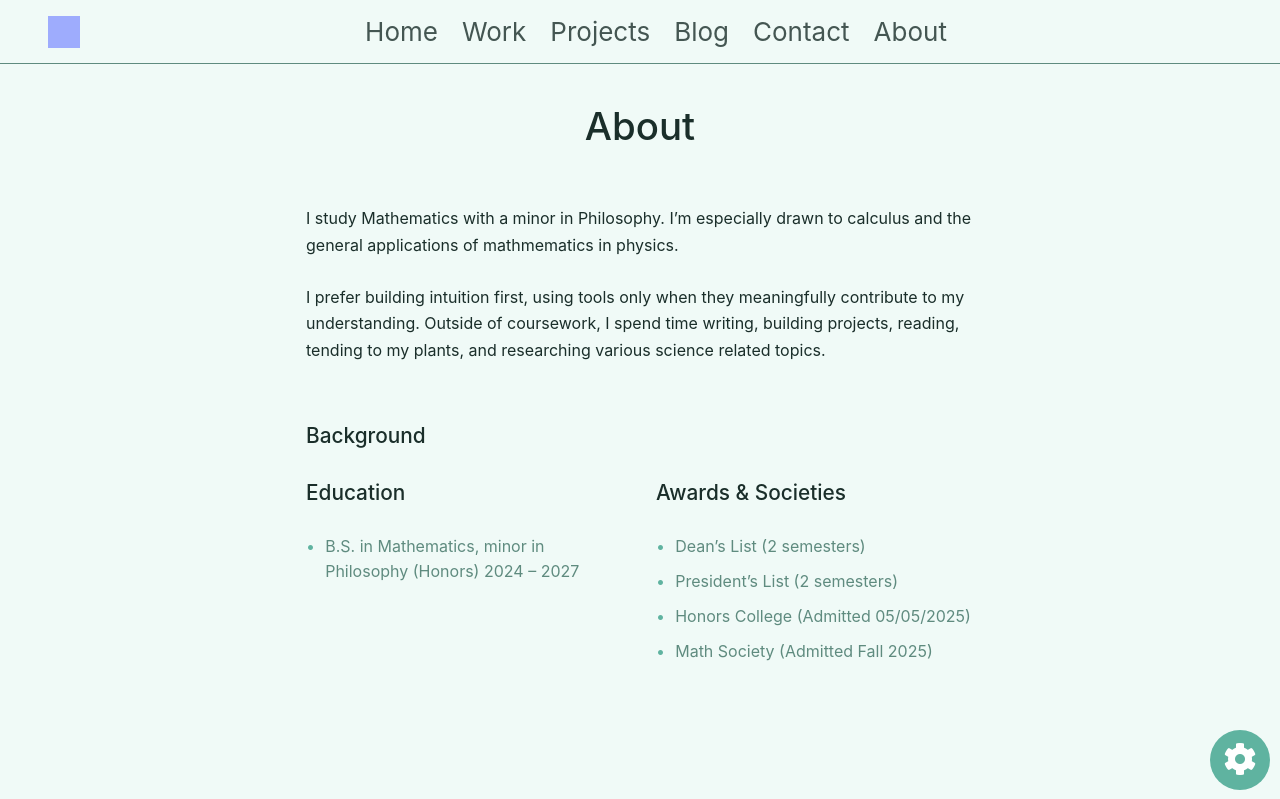
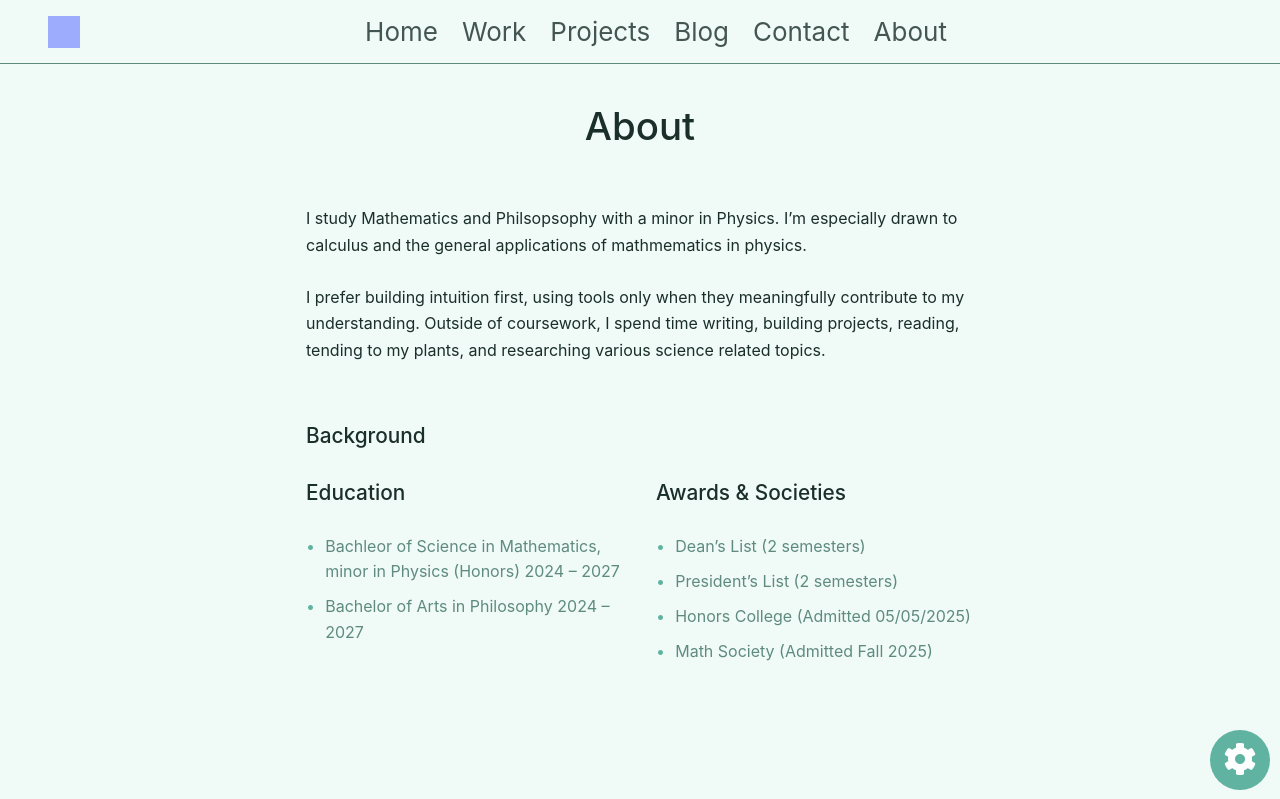
Before and after one commit to CinnamonExpresso/developer-portfolio, a React (Vite) app: page /about in a window 1280 px wide. Shown: the top 799 px of the page. Built offline with nearby package versions, Linux system fonts and the light colour scheme; grey boxes are pictures that could not be loaded.

Commit message:
changed some stuff

```diff
--- a/src/pages/aboutPage.tsx
+++ b/src/pages/aboutPage.tsx
@@ -18,7 +18,7 @@ export default function AboutPage() {
       <section className="about-content">
         <div className="about-intro">
           <p>
-            I study Mathematics with a minor in Philosophy. I’m especially drawn to calculus
+            I study Mathematics and Philsopsophy with a minor in Physics. I’m especially drawn to calculus
             and the general applications of mathmematics in physics.
           </p>
 
@@ -36,7 +36,8 @@ export default function AboutPage() {
             <SmallLst
               title="Education"
               lst={[
-                "B.S. in Mathematics, minor in Philosophy (Honors) 2024 – 2027"
+                "Bachleor of Science in Mathematics, minor in Physics (Honors) 2024 – 2027",
+                "Bachelor of Arts in Philosophy 2024 – 2027"
               ]}
             />
             <SmallLst
--- a/src/pages/homePage.tsx
+++ b/src/pages/homePage.tsx
@@ -13,7 +13,7 @@ export default function HomePage() {
         {/* Intro */}
         <section className="content home-intro">
           <p>
-            I study Mathematics. My academic interests
+            I study Mathematics, Physics, and Philosophy. My academic interests
             currently center on calculus and the general applications of both mathematics and physics.
           </p>
         </section>
```
